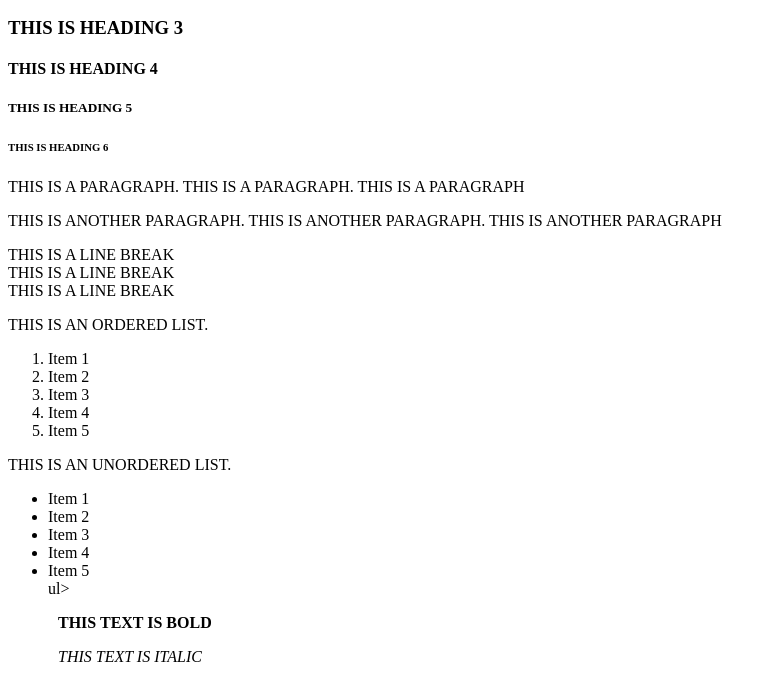
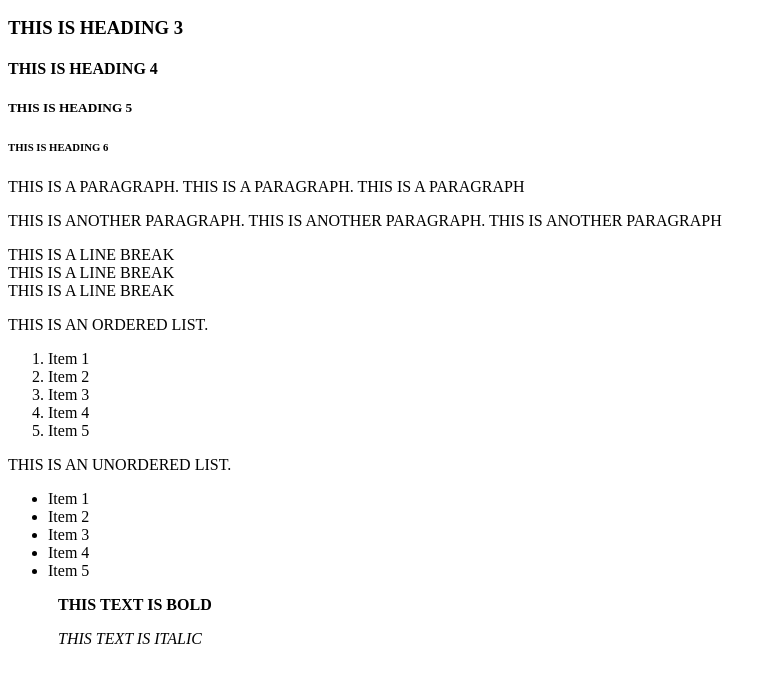
Before and after one commit to TreDanielWilliams/html-css-practice, a plain HTML site: page index.html in a window 1280 px wide. Shown: the part 110-800 px from the top of the page, without its empty margins (0-775 px from the left). Drawn offline with Linux system fonts and the light colour scheme.

Commit message:
fixed th ul showing up

```diff
--- a/index.html
+++ b/index.html
@@ -38,7 +38,8 @@ THIS IS A LINE BREAK</p>
 <li>Item 3</li>
 <li>Item 4</li>
 <li>Item 5</li>
-</body>ul>
+</ul>
+</body>
 <p id="bold" class="end"> THIS TEXT IS BOLD  </p>
 <p id = "italic" class="end"> THIS TEXT IS ITALIC </p>
 </body>
--- a/style.css
+++ b/style.css
@@ -5,5 +5,5 @@
     font-style: italic;
 }
 .end {
-    margin-left: 10px;
+    margin-left: 50px;
 }
```
